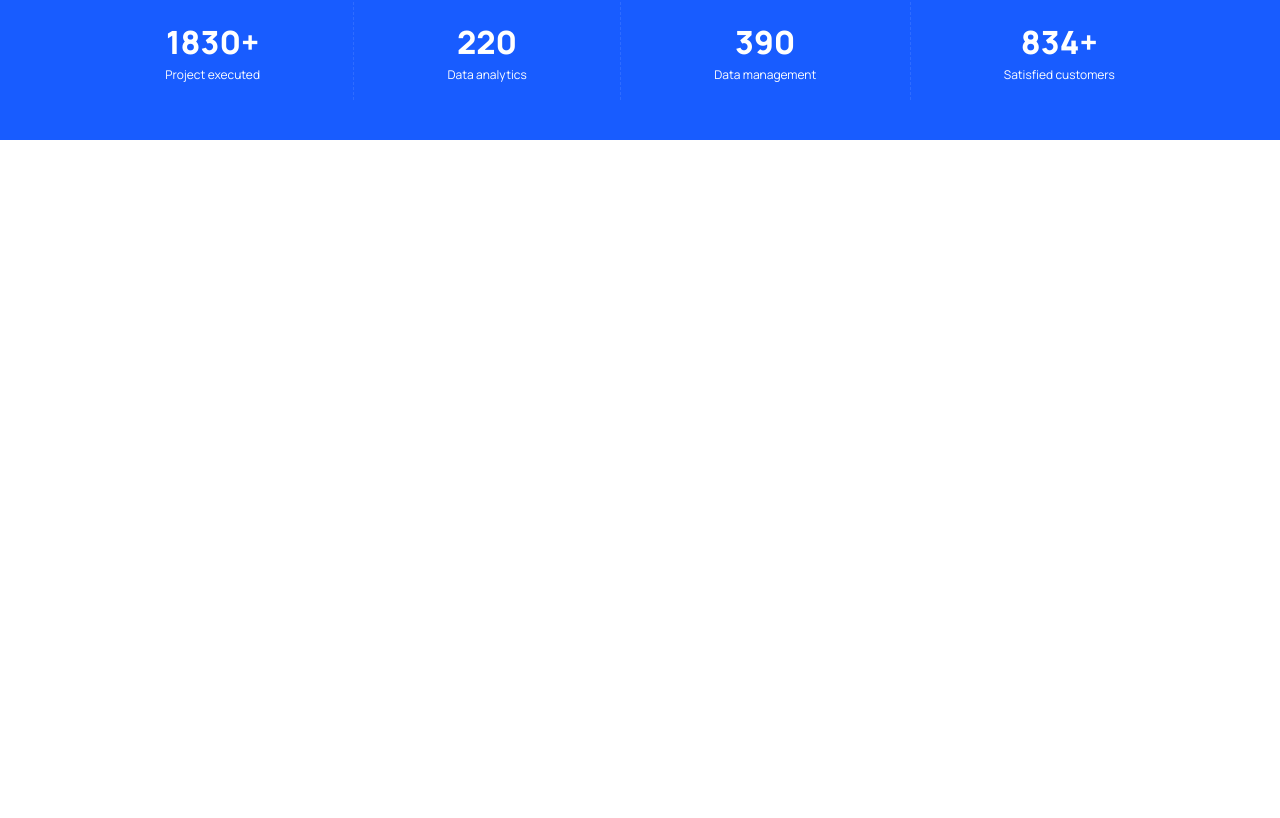
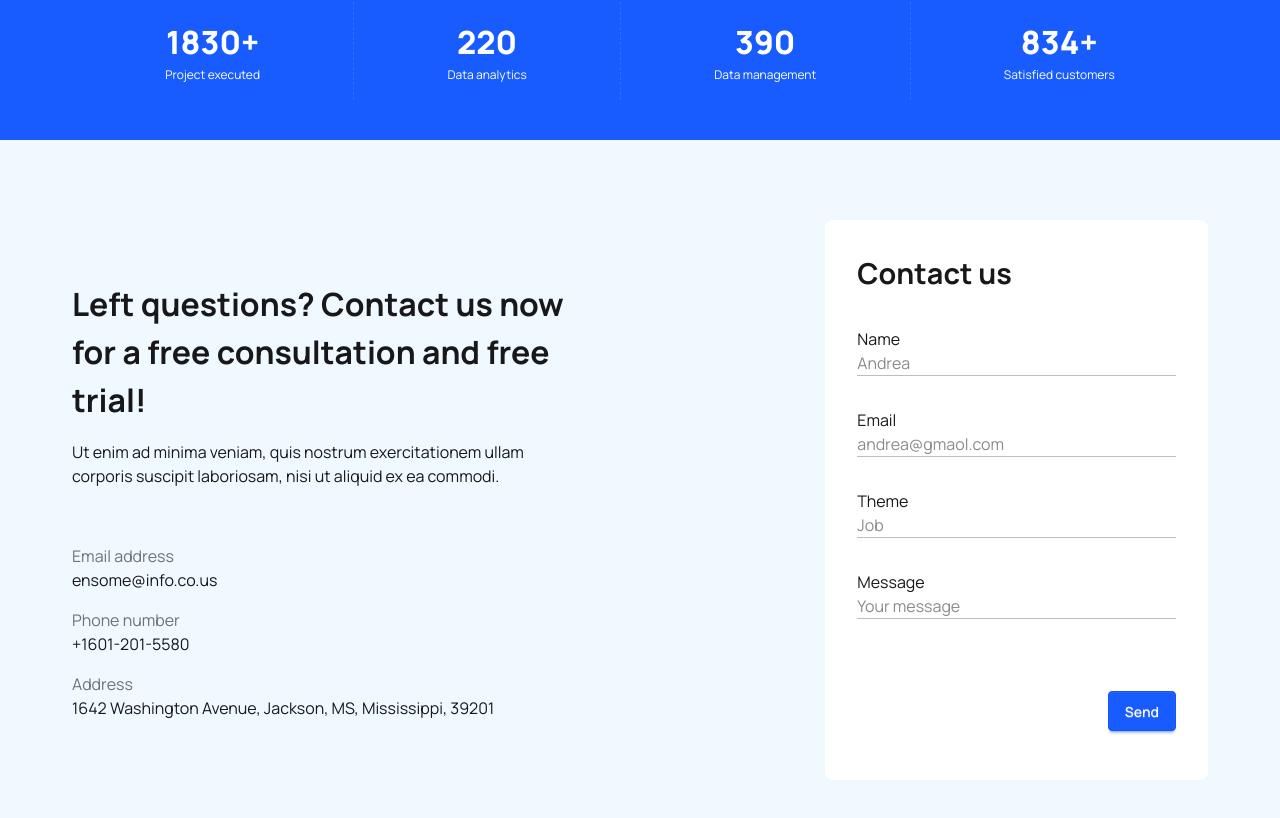
Before and after one commit to PatatoBit/codekit-web, a SvelteKit app: page / in a window 1280 px wide. Shown: the part 4000-4818 px from the top of the page. Before the commit the page ends 4140 px from the top, so only its background shows below. Built offline with nearby package versions, Linux system fonts and the light colour scheme.

Commit message:
responsive form

```diff
--- /dev/null
+++ b/src/components/Views/Contact.svelte
@@ -0,0 +1,86 @@
+<section class="background">
+	<div class="wrapper fullcenter hero-reverse">
+		<div class="content">
+			<h1>Left questions? Contact us now for a free consultation and free trial!</h1>
+
+			<p class="hidden md:block pb-10">
+				Ut enim ad minima veniam, quis nostrum exercitationem ullam corporis suscipit laboriosam,
+				nisi ut aliquid ex ea commodi.
+			</p>
+
+			<div class="flex flex-col">
+				<p class="label">Email address</p>
+				<p>ensome@info.co.us</p>
+			</div>
+
+			<div class="flex flex-col">
+				<p class="label">Phone number</p>
+				<p>+1601-201-5580</p>
+			</div>
+
+			<div class="flex flex-col">
+				<p class="label">Address</p>
+				<p>1642 Washington Avenue, Jackson, MS, Mississippi, 39201</p>
+			</div>
+		</div>
+
+		<form>
+			<h2>Contact us</h2>
+
+			<div class="flex flex-col">
+				<label for="name">Name</label>
+				<input type="text" placeholder="Andrea" />
+			</div>
+
+			<div class="flex flex-col">
+				<label for="email">Email</label>
+				<input type="email" placeholder="andrea@gmaol.com" />
+			</div>
+
+			<div class="flex flex-col">
+				<label for="message">Theme</label>
+				<input type="email" placeholder="Job" />
+			</div>
+
+			<div class="flex flex-col">
+				<label for="message">Message</label>
+				<input type="email" placeholder="Your message" />
+			</div>
+
+			<button class="btn btn-primary self-end justify-end mt-10">Send</button>
+		</form>
+
+		<button class="block md:hidden btn btn-primary w-full">Contact Us</button>
+	</div>
+</section>
+
+<style lang="scss">
+	form {
+		width: 45rem;
+		height: 35rem;
+		background-color: white;
+
+		border-radius: 0.5rem;
+		padding: 2rem;
+
+		display: flex;
+		flex-direction: column;
+		gap: 2rem;
+
+		@media screen and (max-width: 768px) {
+			display: none;
+		}
+
+		input {
+			border-bottom: 1px solid rgb(189, 189, 189);
+		}
+	}
+
+	.wrapper {
+		gap: 15rem;
+	}
+
+	.background {
+		background-color: var(--tertiary);
+	}
+</style>
--- a/src/components/Views/Hero.svelte
+++ b/src/components/Views/Hero.svelte
@@ -18,6 +18,3 @@
 		<img src="/001_illustration.jpg" alt="Illustration" />
 	</div>
 </main>
-
-<style lang="scss">
-</style>
--- a/src/routes/+page.svelte
+++ b/src/routes/+page.svelte
@@ -5,6 +5,7 @@
 	import Testimonial from '../components/Views/Testimonial.svelte';
 	import Trusted from '../components/Views/Trusted.svelte';
 	import Stats from '../components/Views/Stats.svelte';
+	import Contact from '../components/Views/Contact.svelte';
 </script>
 
 <Hero />
@@ -13,3 +14,4 @@
 <Testimonial />
 <Trusted />
 <Stats />
+<Contact />
--- a/src/styles/fonts.scss
+++ b/src/styles/fonts.scss
@@ -12,6 +12,11 @@ h1 {
 	font-weight: 700;
 }
 
+h2 {
+	font-size: 1.8rem;
+	font-weight: 700;
+}
+
 h3 {
 	font-size: 1.2rem;
 	font-weight: 700;
```
